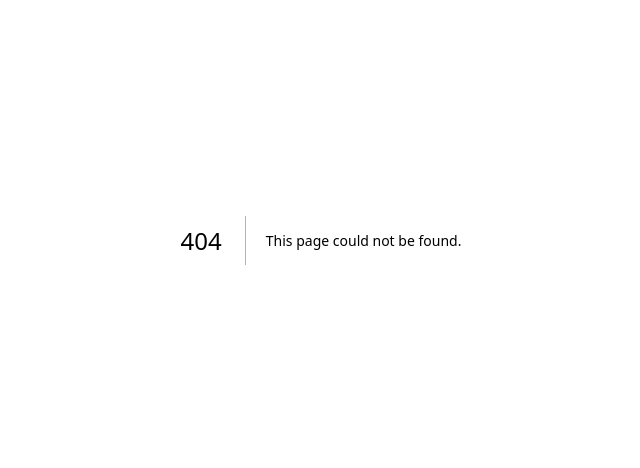
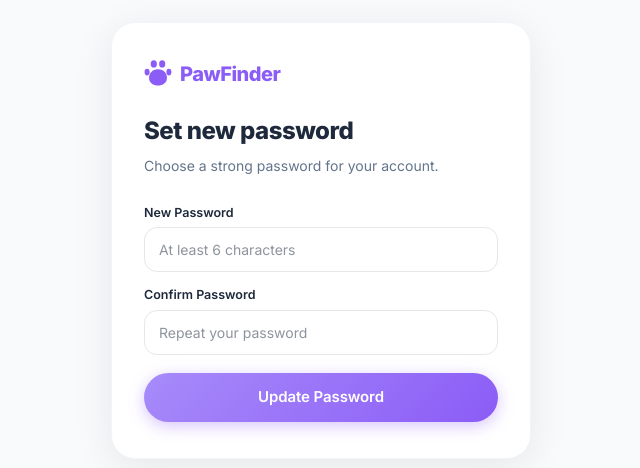
Before and after one commit to mokshita-setti/Pawfinder-app, a Next.js app: page /update-password in a window 1280 px wide. Before the commit this address had no page. Shown: the part 160-628 px from the top of the page, without its empty margins (319-959 px from the left). Built offline with nearby package versions, Linux system fonts and the light colour scheme; no server answers.

Commit message:
Add update-password page for password reset flow

```diff
--- /dev/null
+++ b/src/app/update-password/page.tsx
@@ -0,0 +1,163 @@
+'use client';
+import { useState } from 'react';
+import { supabase } from '@/lib/supabase';
+import { PawIcon } from '@/components/Icons';
+
+export default function UpdatePasswordPage() {
+  const [password, setPassword] = useState('');
+  const [confirm, setConfirm] = useState('');
+  const [loading, setLoading] = useState(false);
+  const [error, setError] = useState('');
+  const [done, setDone] = useState(false);
+
+  const handleSubmit = async (e: React.FormEvent) => {
+    e.preventDefault();
+    if (password !== confirm) {
+      setError('Passwords do not match.');
+      return;
+    }
+    if (password.length < 6) {
+      setError('Password must be at least 6 characters.');
+      return;
+    }
+    setLoading(true);
+    setError('');
+    const { error } = await supabase.auth.updateUser({ password });
+    if (error) {
+      setError(error.message);
+      setLoading(false);
+      return;
+    }
+    setDone(true);
+    setLoading(false);
+  };
+
+  return (
+    <div style={S.page}>
+      <div style={S.card}>
+        <div style={S.logoRow}>
+          <PawIcon size={28} color="#8B5CF6" />
+          <span style={S.brand}>PawFinder</span>
+        </div>
+        <h1 style={S.heading}>Set new password</h1>
+        <p style={S.sub}>Choose a strong password for your account.</p>
+
+        {done ? (
+          <div style={S.successBox}>
+            <p style={{ fontWeight: 700, color: '#059669', marginBottom: 6 }}>Password updated!</p>
+            <p style={{ fontSize: 14, color: '#475569', marginBottom: 16 }}>
+              You can now sign in with your new password.
+            </p>
+            <a href="/login" style={S.btn}>
+              Go to Sign In
+            </a>
+          </div>
+        ) : (
+          <form
+            onSubmit={handleSubmit}
+            style={{ display: 'flex', flexDirection: 'column', gap: 14 }}
+          >
+            <div>
+              <label style={S.label}>New Password</label>
+              <input
+                type="password"
+                value={password}
+                onChange={(e) => setPassword(e.target.value)}
+                placeholder="At least 6 characters"
+                required
+                style={S.input}
+              />
+            </div>
+            <div>
+              <label style={S.label}>Confirm Password</label>
+              <input
+                type="password"
+                value={confirm}
+                onChange={(e) => setConfirm(e.target.value)}
+                placeholder="Repeat your password"
+                required
+                style={S.input}
+              />
+            </div>
+            {error && <p style={S.error}>{error}</p>}
+            <button type="submit" style={S.btn} disabled={loading}>
+              {loading ? 'Updating…' : 'Update Password'}
+            </button>
+          </form>
+        )}
+      </div>
+    </div>
+  );
+}
+
+const S: Record<string, React.CSSProperties> = {
+  page: {
+    minHeight: '100vh',
+    display: 'flex',
+    alignItems: 'center',
+    justifyContent: 'center',
+    padding: '24px 16px',
+    fontFamily: 'Inter, sans-serif',
+  },
+  card: {
+    background: '#fff',
+    borderRadius: 24,
+    padding: '36px 32px',
+    width: '100%',
+    maxWidth: 420,
+    boxShadow: '0 8px 40px rgba(0,0,0,.08)',
+    border: '1px solid #F1F5F9',
+  },
+  logoRow: { display: 'flex', alignItems: 'center', gap: 8, marginBottom: 24 },
+  brand: { fontSize: 20, fontWeight: 800, color: '#8B5CF6', letterSpacing: '-.5px' },
+  heading: {
+    fontSize: 24,
+    fontWeight: 800,
+    color: '#1E293B',
+    letterSpacing: '-.5px',
+    marginBottom: 6,
+  },
+  sub: { fontSize: 14, color: '#64748B', marginBottom: 28 },
+  label: { display: 'block', fontSize: 12.5, fontWeight: 600, color: '#1E293B', marginBottom: 5 },
+  input: {
+    width: '100%',
+    padding: '11px 14px',
+    borderRadius: 13,
+    border: '1.5px solid #E5E7EB',
+    fontSize: 14,
+    color: '#1E293B',
+    outline: 'none',
+    fontFamily: 'inherit',
+    boxSizing: 'border-box',
+  },
+  btn: {
+    display: 'block',
+    textAlign: 'center',
+    padding: '13px 20px',
+    borderRadius: 100,
+    background: 'linear-gradient(135deg,#A78BFA,#8B5CF6)',
+    color: '#fff',
+    border: 'none',
+    fontSize: 15,
+    fontWeight: 600,
+    cursor: 'pointer',
+    letterSpacing: '-.1px',
+    boxShadow: '0 4px 16px rgba(139,92,246,.35)',
+    textDecoration: 'none',
+    marginTop: 4,
+  },
+  error: {
+    fontSize: 13,
+    color: '#DC2626',
+    background: '#FEF2F2',
+    border: '1px solid #FECACA',
+    borderRadius: 10,
+    padding: '10px 14px',
+  },
+  successBox: {
+    background: '#F0FDF4',
+    border: '1px solid #BBF7D0',
+    borderRadius: 14,
+    padding: '18px 16px',
+  },
+};
```
